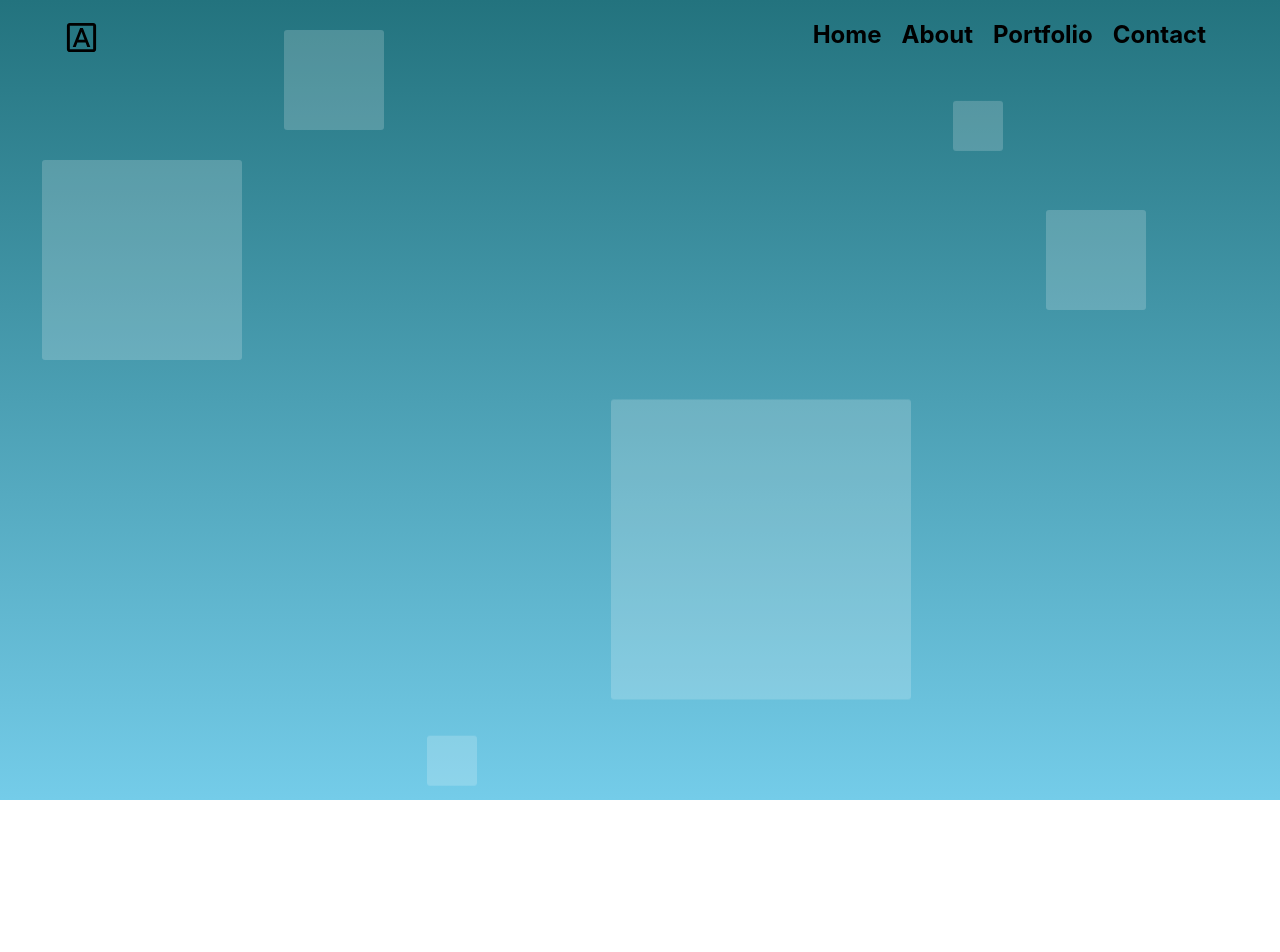
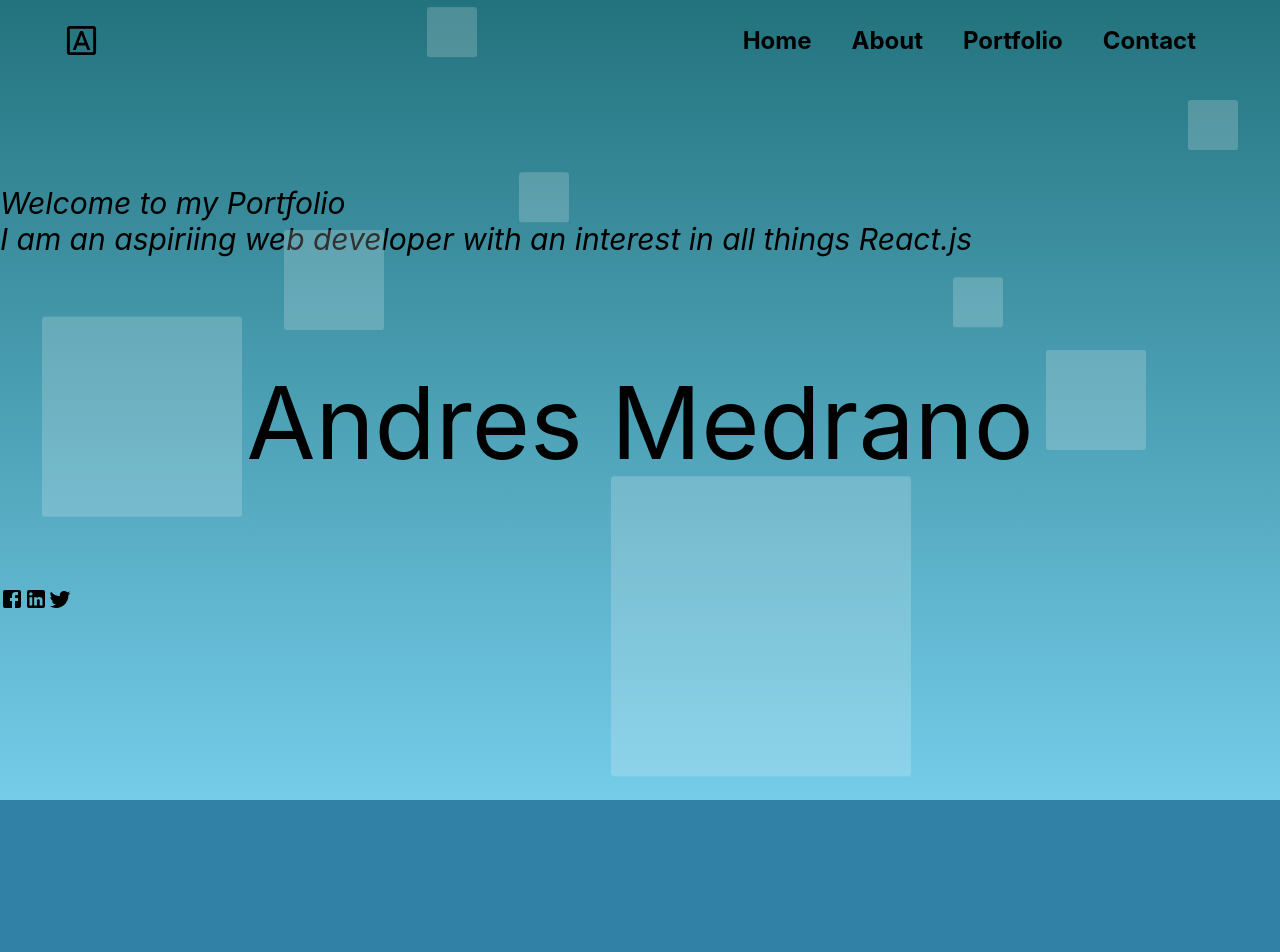
Before and after one commit to amedra13/Portfolio, a React (Create React App) app: page / in a window 1280 px wide. Shown: the top 952 px of the page. Before the commit the page ends 800 px from the top, so only its background shows below. Built offline with nearby package versions, Linux system fonts and the light colour scheme.

Commit message:
fix bubble effect and placehold other sections

```diff
--- a/src/App.css
+++ b/src/App.css
@@ -4,9 +4,38 @@
 	padding: 0;
 }
 .app {
+	width: 100vw;
+	background: linear-gradient(rgb(35, 115, 126), #74cce9);
+}
+.app__main {
+	position: relative;
 	height: 100vh;
-	width: 100vw;
-	position: relative;
 	background: linear-gradient(rgb(35, 115, 126), #74cce9);
 	overflow: hidden;
 }
+.app__info {
+	display: flex;
+	flex-direction: column;
+	justify-content: space-evenly;
+	height: 80vh;
+	/* border: 2px solid purple; */
+}
+.app__info .app__title {
+	font-size: 30px;
+	font-style: italic;
+}
+.app__info .app__name {
+	font-size: 100px;
+	text-align: center;
+}
+/* .app__info > * {
+	border: 2px solid red;
+} */
+.app__aboutMe {
+	height: 100vh;
+	background-color: rgb(49, 128, 165);
+}
+.app__portfolio {
+	height: 100vh;
+	background-color: rgb(167, 70, 223);
+}
--- a/src/App.js
+++ b/src/App.js
@@ -1,13 +1,37 @@
 import React from 'react';
 import Navbar from './Navbar';
 import BubblesEffect from './BubblesEffect';
+import FacebookIcon from '@material-ui/icons/Facebook';
+import LinkedInIcon from '@material-ui/icons/LinkedIn';
+import TwitterIcon from '@material-ui/icons/Twitter';
 import './App.css';
 
 function App() {
 	return (
 		<div className="app">
-			<BubblesEffect />
-			<Navbar />
+			<div className="app__main">
+				<Navbar />
+				<div className="app__info">
+					<div className="app__title">
+						<p>Welcome to my Portfolio</p>
+						<p>
+							I am an aspiriing web developer with an interest in all things
+							React.js
+						</p>
+					</div>
+					<div className="app__name">
+						<p>Andres Medrano</p>
+					</div>
+					<div className="app__socialMedia">
+						<FacebookIcon />
+						<LinkedInIcon />
+						<TwitterIcon />
+					</div>
+				</div>
+				<BubblesEffect />
+			</div>
+			<div className="app__aboutMe"></div>
+			<div className="app__portfolio"></div>
 		</div>
 	);
 }
--- a/src/BubblesEffect.css
+++ b/src/BubblesEffect.css
@@ -16,8 +16,7 @@
 }
 .background__bg-bubbles {
 	position: absolute;
-	height: 60px;
-	bottom: -70px;
+	bottom: -250px;
 	left: 0;
 	right: 0;
 	display: flex;
--- a/src/Navbar.css
+++ b/src/Navbar.css
@@ -1,12 +1,18 @@
 .navbar {
 	display: flex;
 	justify-content: space-between;
+	align-items: center;
+	height: 10vh;
 	width: 90vw;
-	margin: 20px auto;
+	margin: 0 auto;
+}
+.navbar > * {
+	z-index: 100;
 }
 .navbar__links {
 	display: flex;
+	z-index: 100;
 }
 .navbar__links > * {
-	margin: 0 10px;
+	margin: 0 20px;
 }
```
